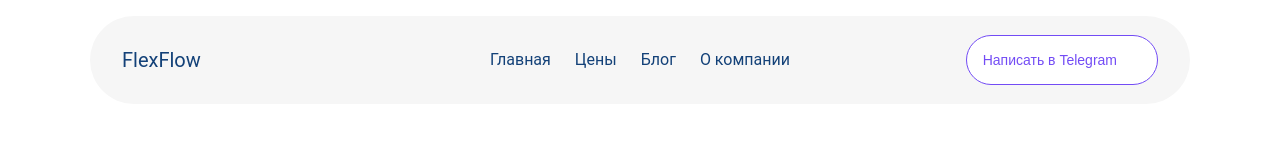
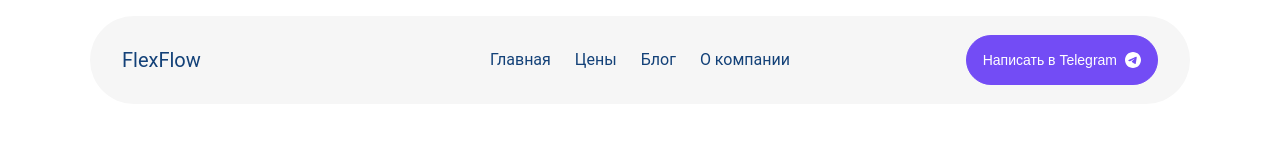
Before and after one commit to masha-masha/digital-design-company, a React (Vite) app: page / in a window 1280 px wide. Shown: the top 160 px of the page. Built offline with nearby package versions, Linux system fonts and the light colour scheme.

Commit message:
added hover for the button with the .telegram-header-button class

```diff
--- a/src/components/Header/Header.css
+++ b/src/components/Header/Header.css
@@ -52,13 +52,19 @@
   gap: var(--spacing-sm);
   font-size: var(--text-sm);
   font-weight: var(--text-medium);
-  background-color: var(--color-white);
-  color: var(--color-primary);
+  background-color: var(--color-primary);
+  color: var(--color-white);
   border: 1px solid var(--color-primary);
   padding: var(--spacing-base);
   border-radius: 25px;
   transition: all 0.3s ease-in-out;
 }
+
+  .telegram-header-button:hover {
+   background-color: rgb(38, 14, 60);
+   cursor: pointer;
+  }
+
 
 @media(max-width: 960px) {
 
```
